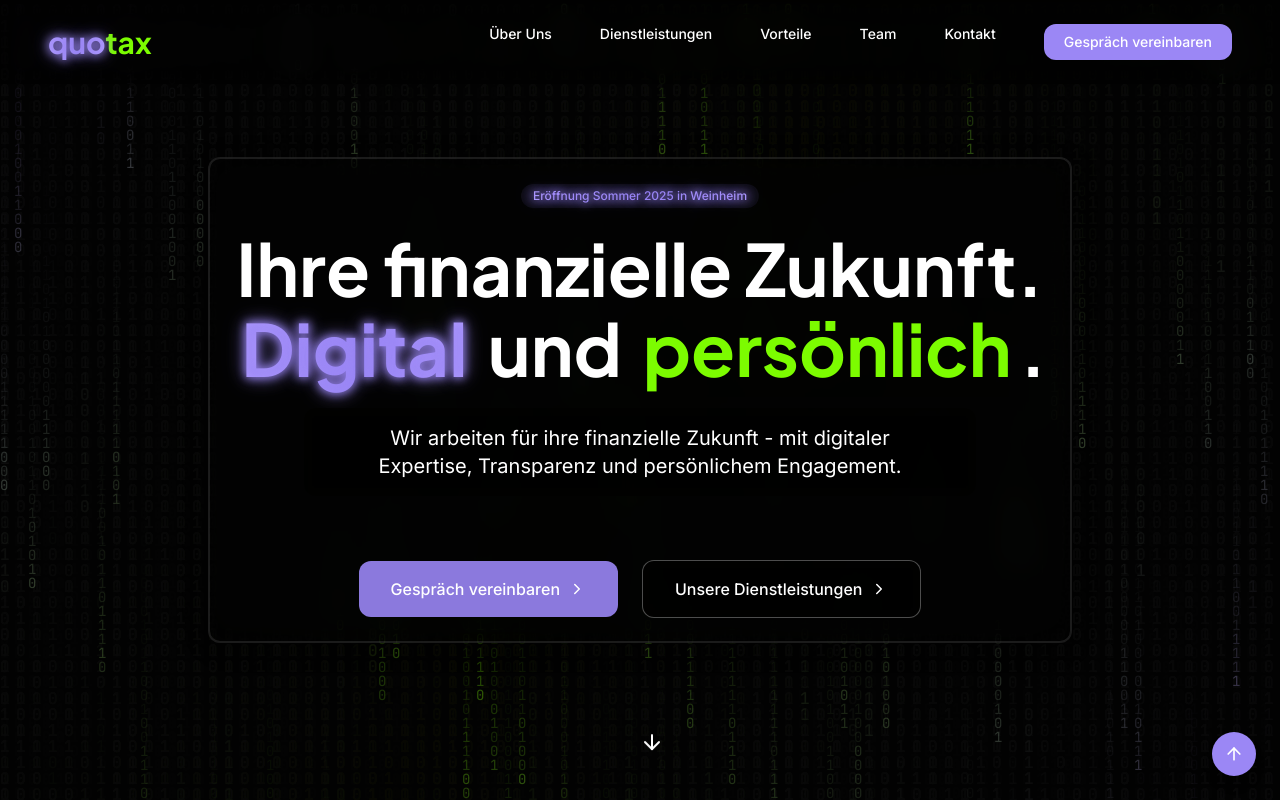
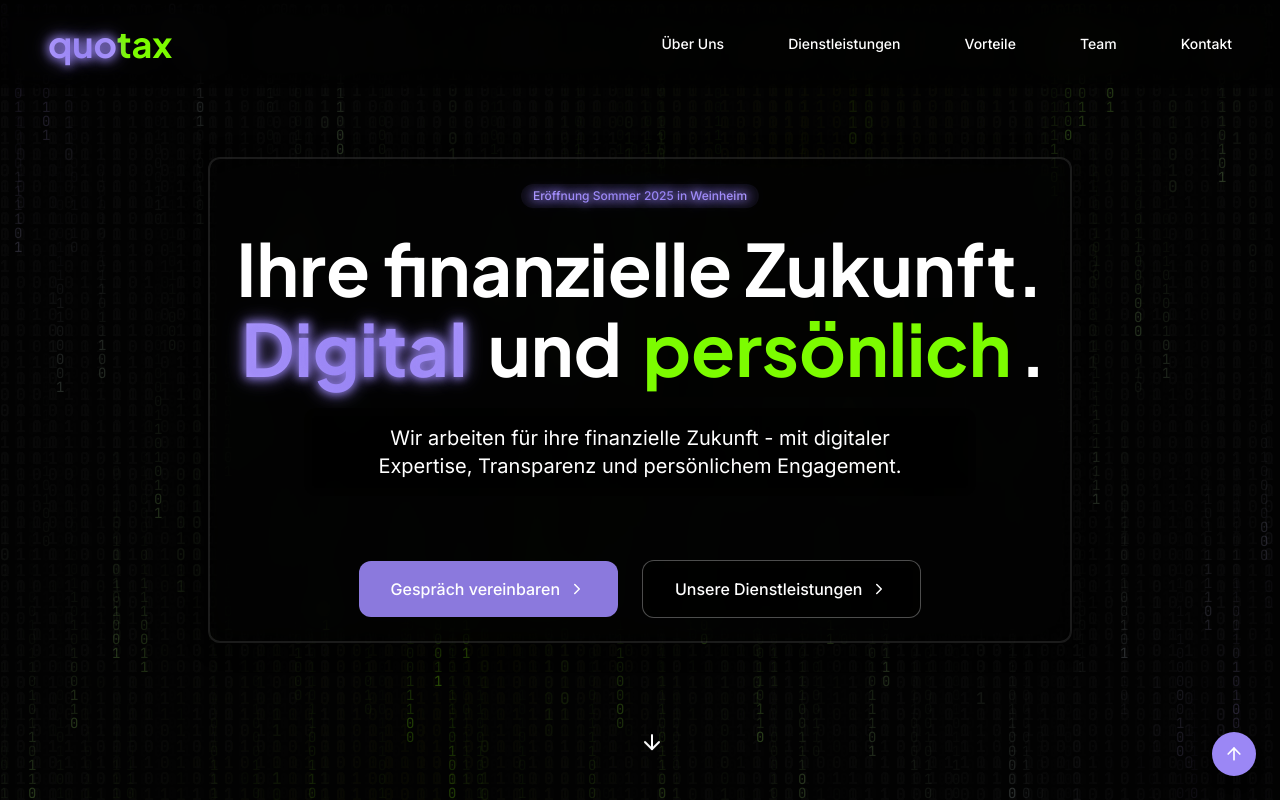
Before and after one commit to RalfJB/quotax-onepage-commitment, a React (Vite) app: page / in a window 1280 px wide. Shown: the top 800 px of the page. Built offline with nearby package versions, Linux system fonts and the light colour scheme.

Commit message:
Adjust website design and layout
Addresses design issues including logo spacing in the header, button removal from the header, and text overlapping on the third page.

```diff
--- a/src/components/DigitalBackground.tsx
+++ b/src/components/DigitalBackground.tsx
@@ -39,7 +39,7 @@ const DigitalBackground = () => {
 
     const draw = () => {
       // Black background with some transparency to create trail effect
-      ctx.fillStyle = 'rgba(0, 0, 0, 0.12)';
+      ctx.fillStyle = 'rgba(0, 0, 0, 0.15)';
       ctx.fillRect(0, 0, width, height);
 
       ctx.fillStyle = gradient;
@@ -79,7 +79,7 @@ const DigitalBackground = () => {
     <canvas
       ref={canvasRef}
       className="fixed top-0 left-0 w-full h-full pointer-events-none z-0"
-      style={{ opacity: 0.85, background: '#121212' }}
+      style={{ opacity: 0.7, background: '#000000' }}
     />
   );
 };
--- a/src/components/Navbar.tsx
+++ b/src/components/Navbar.tsx
@@ -42,14 +42,14 @@ const Navbar = () => {
       >
         <div className="max-w-7xl mx-auto flex items-center justify-between">
           <a href="#" className="flex items-center">
-            <span className="logo-text text-3xl">
+            <span className="logo-text text-3xl md:text-4xl">
               <span className="logo-quo text-shiny-purple">quo</span>
               <span className="logo-tax">tax</span>
             </span>
           </a>
 
           {/* Desktop Navigation */}
-          <div className="hidden md:flex space-x-12">
+          <div className="hidden md:flex space-x-16">
             {navLinks.map((link) => (
               <a
                 key={link.name}
@@ -62,26 +62,29 @@ const Navbar = () => {
                 {link.name}
               </a>
             ))}
+            {/* Removed the consultation button from desktop navigation */}
+          </div>
+
+          {/* Mobile menu button */}
+          <div className="md:hidden flex items-center gap-4">
             <a
               href="#contact"
               className={cn(
-                "font-medium text-sm px-5 py-2 rounded-lg transition-all duration-300 ml-4",
+                "font-medium text-sm px-4 py-2 rounded-lg transition-all duration-300",
                 isScrolled
                   ? "bg-purple text-white hover:bg-purple-dark"
                   : "bg-purple text-white hover:bg-purple-dark"
               )}
             >
-              Gespräch vereinbaren
+              Gespräch
             </a>
+            <button
+              className="text-white focus:outline-none"
+              onClick={toggleMenu}
+            >
+              {isMenuOpen ? <X size={24} /> : <Menu size={24} />}
+            </button>
           </div>
-
-          {/* Mobile menu button */}
-          <button
-            className="md:hidden text-white focus:outline-none"
-            onClick={toggleMenu}
-          >
-            {isMenuOpen ? <X size={24} /> : <Menu size={24} />}
-          </button>
         </div>
 
         {/* Mobile Navigation */}
--- a/src/components/Services.tsx
+++ b/src/components/Services.tsx
@@ -77,7 +77,7 @@ const Services = () => {
   ];
 
   return (
-    <section id="services" className="quotax-section bg-gray-50 relative">
+    <section id="services" className="quotax-section bg-black/80 relative">
       {/* Background accent with parallax effect */}
       <div
         ref={addToParallaxRefs}
@@ -96,7 +96,7 @@ const Services = () => {
           <h2 className="section-title animate-on-scroll delay-100">
             Maßgeschneiderte <span className="text-shiny-purple">Lösungen</span> für Ihren Erfolg
           </h2>
-          <p className="section-subtitle animate-on-scroll delay-200">
+          <p className="section-subtitle text-white/80 animate-on-scroll delay-200">
             Wir bieten ein umfassendes Portfolio an Dienstleistungen, die speziell auf die Bedürfnisse von kleinen und mittleren Unternehmen, Gründern und Unternehmern zugeschnitten sind.
           </p>
         </div>
@@ -108,7 +108,7 @@ const Services = () => {
           {services.map((service, index) => (
             <div
               key={index}
-              className="feature-card animate-on-scroll"
+              className="feature-card bg-black/50 animate-on-scroll"
               ref={addToAnimatedRefs}
               style={{ transitionDelay: `${(index + 3) * 100}ms` }}
             >
@@ -116,12 +116,12 @@ const Services = () => {
                 <div className="bg-purple/10 p-4 rounded-full w-16 h-16 flex items-center justify-center mb-6 text-purple">
                   {service.icon}
                 </div>
-                <h3 className="text-xl font-display font-semibold mb-3">{service.title}</h3>
-                <p className="text-gray-600 mb-6 flex-grow">{service.description}</p>
-                <ul className="space-y-2 mb-6">
+                <h3 className="text-xl font-display font-semibold mb-3 text-white">{service.title}</h3>
+                <p className="text-white/70 mb-6 flex-grow">{service.description}</p>
+                <ul className="space-y-3 mb-6">
                   {service.items.map((item, i) => (
-                    <li key={i} className="flex items-center">
-                      <ChevronRight className="h-4 w-4 text-green mr-2" />
+                    <li key={i} className="flex items-center text-white/80">
+                      <ChevronRight className="h-4 w-4 text-green mr-2 flex-shrink-0" />
                       <span>{item}</span>
                     </li>
                   ))}
@@ -136,7 +136,7 @@ const Services = () => {
         </div>
 
         <div
-          className="mt-20 glass-card p-8 md:p-12 bg-white/90 shadow-lg animate-on-scroll"
+          className="mt-20 glass-card p-8 md:p-12 bg-black/50 shadow-lg animate-on-scroll text-white"
           ref={addToAnimatedRefs}
         >
           <div className="flex flex-col md:flex-row md:items-center gap-10">
@@ -148,10 +148,10 @@ const Services = () => {
               <div className="divider ml-0"></div>
             </div>
             <div className="md:w-1/2">
-              <p className="text-gray-600 mb-6">
+              <p className="text-white/70 mb-6">
                 Ein besonderer Schwerpunkt unserer Beratung liegt auf der digitalen Transformation Ihres Unternehmens. Wir unterstützen Sie dabei, Ihre Geschäftsprozesse zu digitalisieren und zu optimieren, um Zeit und Kosten zu sparen und Ihre Wettbewerbsfähigkeit zu steigern.
               </p>
-              <p className="text-gray-600 mb-8">
+              <p className="text-white/70 mb-8">
                 Von der Einführung digitaler Buchhaltungssysteme bis hin zur Implementierung cloudbasierter Lösungen – wir begleiten Sie auf dem Weg in die digitale Zukunft und helfen Ihnen, die Potenziale der Digitalisierung voll auszuschöpfen.
               </p>
               <a
--- a/src/pages/Index.tsx
+++ b/src/pages/Index.tsx
@@ -58,7 +58,8 @@ const Index = () => {
       </div>
 
       <Navbar />
-      <main className="flex-grow bg-gradient-to-b from-black to-[#121212]">
+      <main className="flex-grow">
+        <DigitalBackground />
         <Hero />
         <AboutUs />
         <Services />
```
